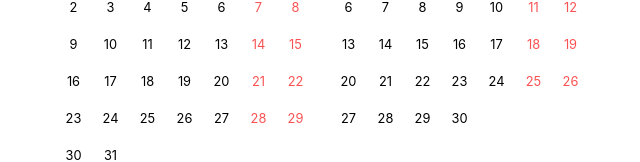
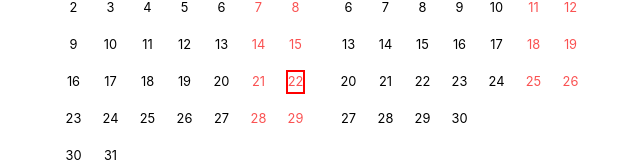
Before and after one commit to leochoo/focus-dashboard, a React (Vite) app: page / in a window 1280 px wide. Shown: the part 166-328 px from the top of the page, without its empty margins (318-958 px from the left). Built offline with nearby package versions, Linux system fonts and the light colour scheme.

Commit message:
add box around today

```diff
--- a/src/CustomCalendar.tsx
+++ b/src/CustomCalendar.tsx
@@ -44,9 +44,12 @@ const CustomCalendar = () => {
       dayjs(date).isSame(ind, "date")
     );
 
+    // Check if the date is today
+    const isToday = dayjs().isSame(date, "date");
+
     return (
       <Indicator size={6} color="red" offset={-2} disabled={!isDayIndicated}>
-        <div>{day}</div>
+        <div style={isToday ? { border: "2px solid red" } : {}}>{day}</div>
       </Indicator>
     );
   };
```
